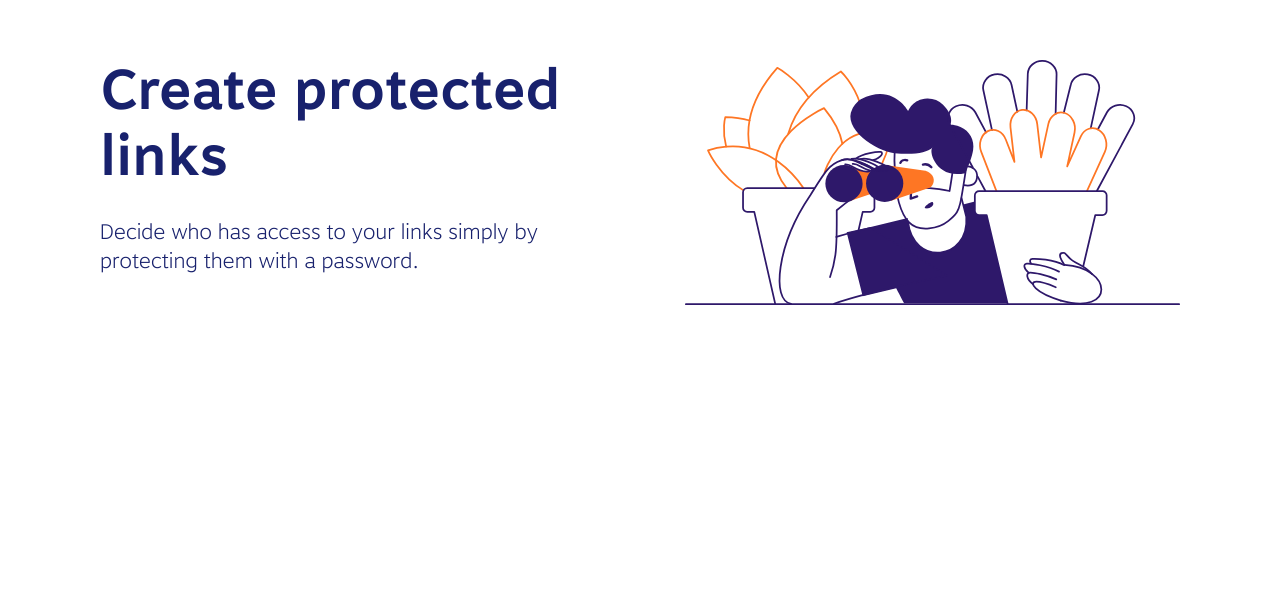
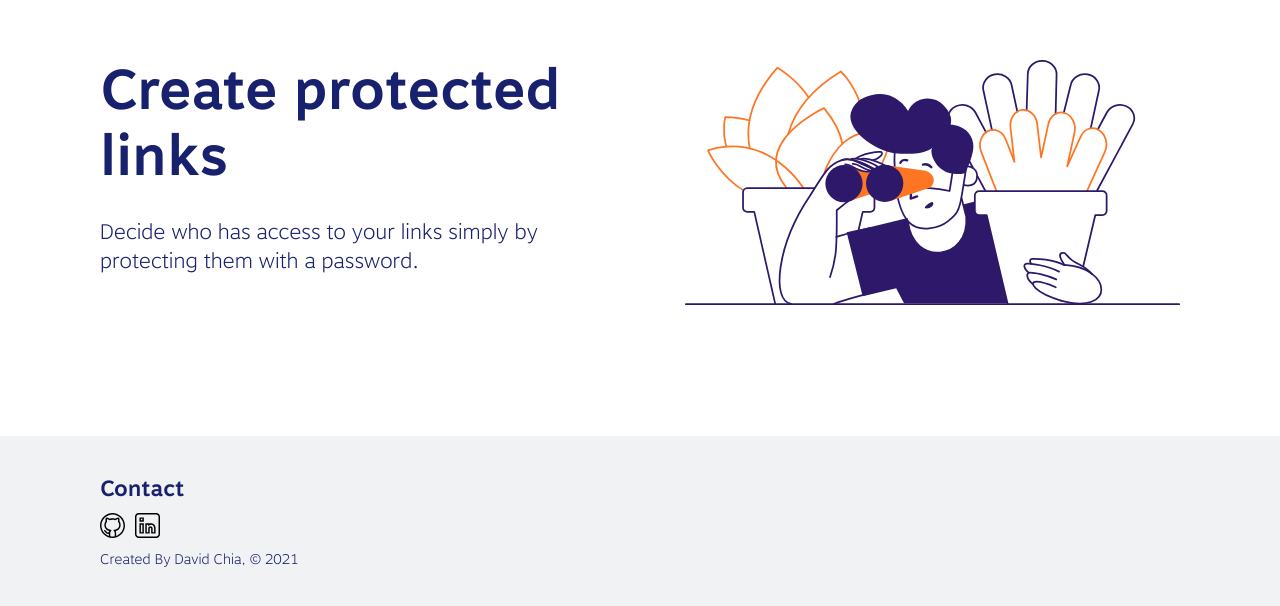
Before and after one commit to Davidcwh/friendly-link, a React (Create React App) app in the folder client/: page / in a window 1280 px wide. Shown: the part 1988-2594 px from the top of the page. Before the commit the page ends 2424 px from the top, so only its background shows below. Built offline with nearby package versions, Linux system fonts and the light colour scheme; no server answers.

Commit message:
Add Footer

```diff
--- /dev/null
+++ b/client/src/components/Footer/index.tsx
@@ -0,0 +1,70 @@
+import { Row, Col } from "antd";
+import Container from "../../common/Container";
+import { SvgIcon } from "../../common/SvgIcon";
+import {
+    FooterSection,
+    IconWrapper,
+    Para,
+    FooterContainer,
+    Language
+  } from "./styles";
+
+interface SocialLinkProps {
+    href: string;
+    src: string;
+}
+
+const SocialLink = ({ href, src }: SocialLinkProps) => {
+    return (
+        <IconWrapper
+            href={href}
+            target="_blank"
+            rel="noopener noreferrer"
+            key={src}
+            aria-label={src}
+        >
+            <SvgIcon src={src} width="25px" height="25px" />
+        </IconWrapper>
+    );
+};
+
+const Footer = () => {
+
+    return (
+        <FooterSection>
+            <Container>
+                <Row
+                    justify="start"
+                    align="top"
+                    id="Contact"
+                >
+                    <Language>
+                        Contact
+                    </Language>
+
+                </Row>
+                <Row>
+                    <Col span={2}>
+                        <FooterContainer>
+                            <SocialLink
+                                href="https://github.com/Davidcwh/friendly-link"
+                                src="github.svg"
+                            />
+                            <SocialLink
+                                href="https://www.linkedin.com/in/david-chia-4b854a191/"
+                                src="linkedin.svg"
+                            />
+                        </FooterContainer>
+                    </Col>
+                </Row>
+                <Row>
+                    <Para>
+                        Created By David Chia, © 2021
+                    </Para>
+                </Row>
+            </Container>
+        </FooterSection>
+    )
+};
+
+export default Footer;
--- /dev/null
+++ b/client/src/components/Footer/styles.ts
@@ -0,0 +1,55 @@
+import styled from "styled-components";
+
+export const FooterSection = styled("footer")`
+    background: rgb(241, 242, 243);
+    padding: 2.5rem 0;
+`;
+
+export const Language = styled("h4")`
+    font-size: 22px;
+    text-transform: capitalize;
+    color: #18216d;
+    @media screen and (max-width: 414px) {
+        padding: 1.5rem 0;
+    }
+`;
+
+export const Para = styled("div")`
+    color: #18216d;
+    font-size: 14px;
+    width: 70%;
+    margin-top: 10px;
+`;
+
+export const FooterContainer = styled("div")`
+    max-width: 510px;
+    width: 100%;
+    display: flex;
+    // justify-content: space-between;
+    text-align: center;
+    align-items: center;
+    transition: all 0.1s ease-in-out;
+    a {
+        &:hover,
+        &:active,
+        &:focus {
+        -webkit-transform: scale(1.1);
+        -ms-transform: scale(1.1);
+        transform: scale(1.1);
+        }
+    }
+
+    div {
+        cursor: pointer;
+        margin-right: 15px;
+        width: 25px;
+        height: 25px;
+        &:hover {
+        fill: rgb(255, 130, 92);
+        }
+    }
+`;
+
+export const IconWrapper = styled("a")`
+    margin-right: 10px;
+`;
--- a/client/src/components/Header/index.tsx
+++ b/client/src/components/Header/index.tsx
@@ -43,11 +43,11 @@ const Header = () => {
 
 		return (
 			<>
-			<CustomNavLinkSmall onClick={() => scrollTo("feature1")}>
+			<CustomNavLinkSmall onClick={() => scrollTo("intro2")}>
 				<Span>{"About"}</Span>
 			</CustomNavLinkSmall>
-			<CustomNavLinkSmall onClick={() => scrollTo("feature1")}>
-				<Span>{"Features"}</Span>
+			<CustomNavLinkSmall onClick={() => scrollTo("Contact")}>
+				<Span>{"Contact"}</Span>
 			</CustomNavLinkSmall>
 			<CustomNavLinkSmall onClick={() => loginWithRedirect({
                 appState: {
--- a/client/src/components/MiddleBlock/index.tsx
+++ b/client/src/components/MiddleBlock/index.tsx
@@ -7,9 +7,10 @@ interface MiddleBlockProps {
 	title: string;
 	content: string;
 	button?: string;
+	id: string
 }
 
-const MiddleBlock = ({ title, content, button }: MiddleBlockProps) => {
+const MiddleBlock = ({ title, content, button, id }: MiddleBlockProps) => {
 	const scrollTo = (id: string) => {
 			const element = document.getElementById(id) as HTMLDivElement;
 			element.scrollIntoView({
@@ -17,9 +18,9 @@ const MiddleBlock = ({ title, content, button }: MiddleBlockProps) => {
 			});
 	};
   return (
-    <MiddleBlockSection>
+    <MiddleBlockSection id={id}>
 		<Slide direction="up">
-			<Row justify="center" align="middle">
+			<Row justify="center" align="middle" >
 			<ContentWrapper>
 				<Col lg={24} md={24} sm={24} xs={24}>
 				<h6>{title}</h6>
--- a/client/src/pages/LandingPage.tsx
+++ b/client/src/pages/LandingPage.tsx
@@ -7,6 +7,7 @@ import ScrollToTop from '../common/ScrollToTop';
 import ContentBlock from '../components/ContentBlock';
 import MiddleBlock from '../components/MiddleBlock';
 import Header from '../components/Header';
+import Footer from "../components/Footer";
 
 const LandingPage = () => {
     return (
@@ -26,6 +27,7 @@ const LandingPage = () => {
             <MiddleBlock
                 title={MiddleBlockContent.title}
                 content={MiddleBlockContent.content}
+                id="intro2"
             />
             <ContentBlock
                 type="left"
@@ -42,6 +44,7 @@ const LandingPage = () => {
                 id="feature2"
             />
         </Container>
+        <Footer/>
         </>
     )
 };
```
